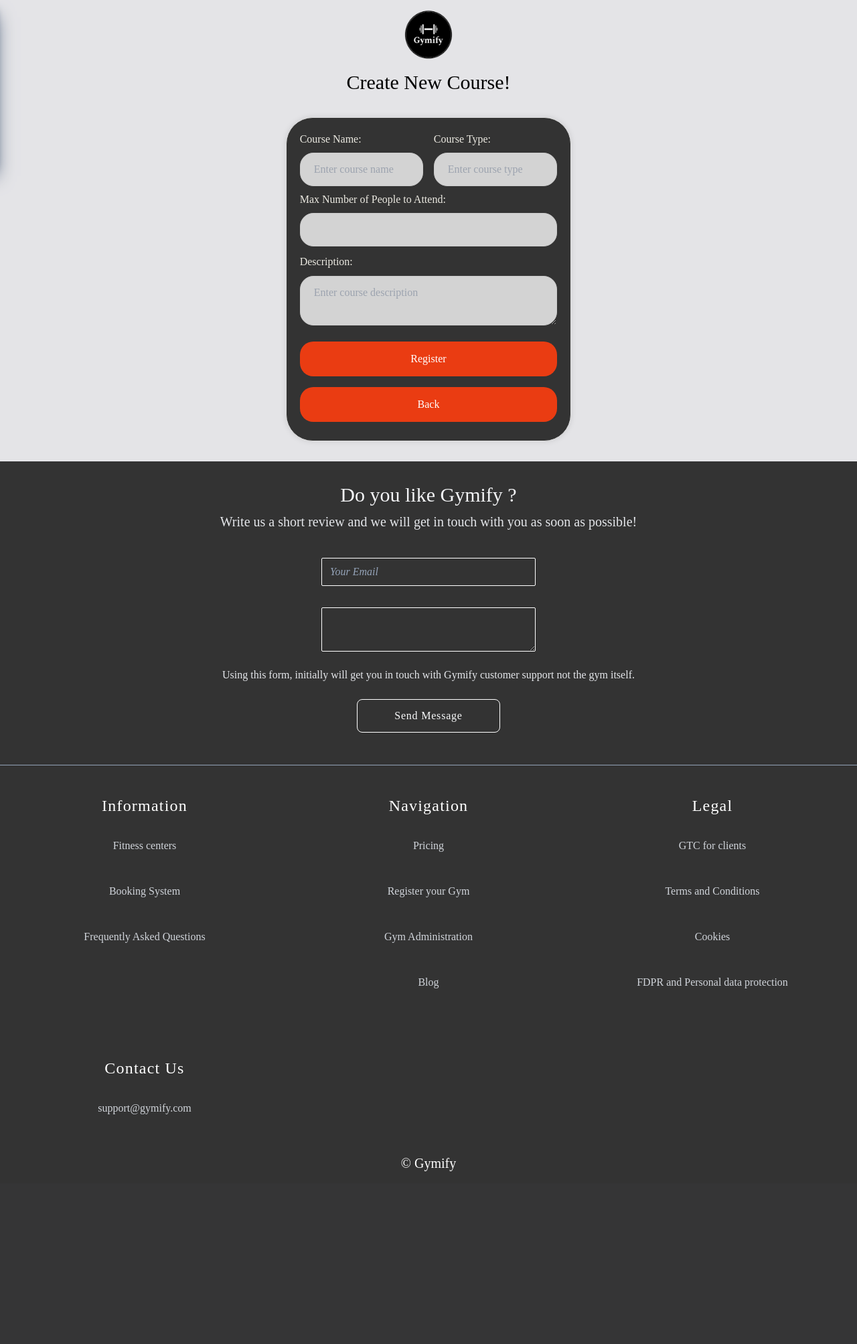
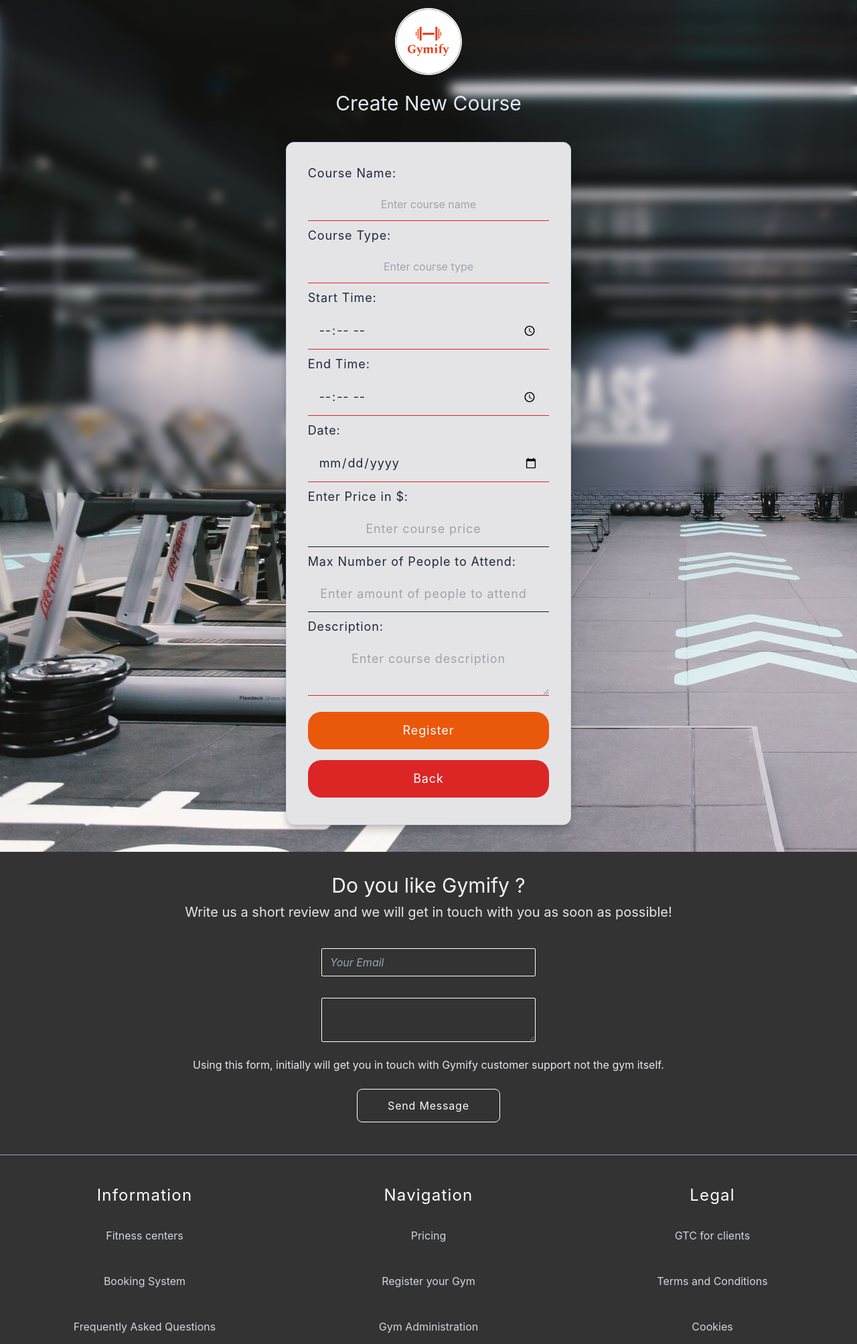
Before and after one commit to Kevin-Cela/GymApplication-Web, a PHP site: page /create/course.php in a window 1280 px wide. Shown: the part 64-2071 px from the top of the page at 67% size. Before the commit the page ends 1813 px from the top, so only its background shows below. Run offline with PHP 8.4, Linux system fonts and the light colour scheme; data that the repository does not hold is empty; some libraries are stand-ins or nearby versions.

Commit message:
Fixed the create new course page added new features, fixed the course buttons to have more info, took down the add meeting since it is in course request.

```diff
--- a/create/course.php
+++ b/create/course.php
@@ -7,55 +7,7 @@
   <?php require '../components/globals.php' ?>
 
   <style>
-    body {
-      font-family: "../assets/font/Spectral Bold.ttf";
-      background-color: #f1f1f1;
-    }
-
-    .container {
-      max-width: 400px;
-      margin: 0 auto;
-      padding: 20px;
-      background-color: #ff5733;
-      border: 1px solid #dddddd;
-      border-radius: 40px;
-      box-shadow: 0 0 10px rgba(0, 0, 0, 0.1);
-      margin-top: 30px;
-      margin-bottom: 30px;
-    }
-
-    .fjala {
-      text-align: center;
-      font-size: 30px;
-    }
-
-    .container input[type="text"],
-    .container input[type="number"],
-    .container input[type="password"] {
-      width: 100%;
-      padding: 12px 20px;
-      margin: 8px 0;
-      display: inline-block;
-      border: 1px solid #ccc;
-      box-sizing: border-box;
-      background-color: lightgrey;
-
-      border-radius: 20px;
-    }
-
-    .container textarea {
-      width: 100%;
-      padding: 12px 20px;
-      margin: 8px 0;
-      display: inline-block;
-      border: 1px solid #ccc;
-      box-sizing: border-box;
-      background-color: lightgrey;
-      border-radius: 20px;
-      resize: vertical;
-    }
-
-    .container button {
+    .btn {
       background-color: #EA3C12;
       color: white;
       padding: 14px 20px;
@@ -66,47 +18,14 @@
       border-radius: 20px;
 
     }
-
-    .container button:hover {
+    .btn:hover {
       opacity: 0.8;
       transition-duration: 1s;
-
-
-    }
-
-    .error {
-      color: red;
-      margin-bottom: 10px;
-    }
-
-    .logo_vogel {
-      width: 100px;
-      height: 100px;
-      margin: 0 auto;
-    }
-
-    .links {
-      text-align: left;
-      margin-top: 10px;
-    }
-
-    .links a {
-      text-decoration: none;
-      margin: 0 5px;
-    }
-
-    .container .form-row {
-      display: flex;
-      justify-content: space-between;
-    }
-
-    .container .form-row .input-group {
-      width: 48%;
     }
   </style>
 </head>
 
-<body>
+<body class = "login-background">
   <?php require '../components/Navigation/Navigation.php' ?>
 
   <?php
@@ -149,32 +68,45 @@
 
   ?>
 
-  <img src="./assets/logo/png/Logo_black_2.png" alt="Logo" class="logo_vogel">
+  <img src="../assets/logo/svg/logo-no-background.svg" alt="Logo" class="w-28 h-28 mb-6 pt-3 mx-auto">
 
-  <div class="fjala">
-    <h1> Create New Course! </h1>
-  </div>
+  <h1 class="text-center text-2xl lg:text-3xl text-slate-200">
+Create New Course  </h1>
 
 
-  <div class="container bg-footer-dark w-9/12 md:w-1/2 lg:w-1/3">
+  <div class="my-10 shadow-lg drop-shadow-lg mx-auto p-4 lg:p-8 border border-slate-300 rounded-xl bg-body-light w-10/12 md:w-10/12 lg:w-1/2 xl:w-1/3">
 
     <form method="POST" action="<?php echo htmlspecialchars($_SERVER['PHP_SELF']); ?>">
 
       <div class="form-row">
-        <div class="input-group">
-          <label for="name" style="color: #ECEAE2;">Course Name:</label>
-          <input type="text" id="name" name="name" placeholder="Enter course name" value="<?php echo $name; ?>" required>
+      <div class="w-full h-fit">
+          <label for="name" class="text-slate-800 tracking-wider text-base lg:text-lg">Course Name:</label>
+          <input type="text" id="name" name="name" class="input-special" placeholder="Enter course name" value="<?php echo $name; ?>" required>
           <span class="error"><?php echo $nameErr; ?></span>
         </div>
-        <div class="input-group">
-          <label for="type" style="color: #ECEAE2;">Course Type:</label>
-          <input type="text" id="type" name="type" placeholder="Enter course type" value="<?php echo $type; ?>" required>
+      <div class="w-full h-fit">
+          <label for="type" class="text-slate-800 tracking-wider text-base lg:text-lg">Course Type:</label>
+          <input type="text" id="type" name="type"class="input-special"  placeholder="Enter course type" value="<?php echo $type; ?>" required>
           <span class="error"><?php echo $typeErr; ?></span>
         </div>
       </div>
+            <label for="startTime" class="text-slate-800 tracking-wider text-base lg:text-lg">Start Time:<br>
+      <input type="time" id="startTime" name="startTime" class="input-special" required>
 
-      <label for="people" style="color: #ECEAE2;">Max Number of People to Attend:</label><br>
-      <input type="number" id="people" name="people" min="1" max="50" value="<?php echo $people; ?>">
+      <label for="endTime" class="text-slate-800 tracking-wider text-base lg:text-lg">End Time:<br>
+      <input type="time" id="startTime" name="startTime" class="input-special" required>
+
+      <label for="date" class="text-slate-800 tracking-wider text-base lg:text-lg">Date:<br>
+      <input type="date" id="date" class="input-special" name="date" required>
+
+
+      <label for="price" class="text-slate-800 tracking-wider text-base lg:text-lg">Enter Price in $:<br>
+      <input type="number" id="price" class="input-special" placeholder="Enter course price" name="price" min="0" step="0.01" value="<?php echo $price; ?>">
+
+      <label for="people" class="text-slate-800 tracking-wider text-base lg:text-lg">Max Number of People to Attend:</label><br>
+      <input type="number" id="people" class="input-special" placeholder="Enter amount of people to attend" name="people" min="1" max="50" value="<?php echo $people; ?>">
+
+
       <br>
       <span class="error"><?php echo $peopleErr; ?></span>
       <script>
@@ -188,16 +120,16 @@
         });
       </script>
 
-      <label for="desc" style="color: #ECEAE2;">Description:</label>
-      <textarea id="email" name="desc" placeholder="Enter course description" value="<?php echo $desc; ?>" required></textarea>
+      <label for="desc" class="text-slate-800 tracking-wider text-base lg:text-lg">Description:</label>
+      <textarea id="email" name="desc" class="input-special" placeholder="Enter course description" value="<?php echo $desc; ?>" required></textarea>
       <span class="error"><?php echo $descErr; ?></span>
 
     </form>
-          <button type="submit">Register</button>
-          <button onclick="redirectToPage()">Back</button>
+          <button type="submit" class="btn bg-orange-600">Register</button>
+          <button onclick="redirectToPage()" class="btn bg-red-600">Back</button>
           <script>
           function redirectToPage() {
-            window.location.href = '/coachDashboard.php';
+            window.location.href = '/coach/dashboard.php';
             }
             </script>
 
--- a/login.php
+++ b/login.php
@@ -10,7 +10,7 @@
 
 
 <body class="login-background">
-  <?php require './components/Validation/LoginValidate.php' ?>
+  <!-- <?php require './components/Validation/LoginValidate.php' ?> -->
   <?php require './components/Navigation/Navigation.php' ?>
 
   <img src="./assets/logo/svg/logo-no-background.svg" alt="Logo" class="w-28 h-28 mb-6 pt-3 mx-auto">
@@ -18,7 +18,7 @@
     Welcome Back
   </h1>
   <div class="my-10 shadow-lg drop-shadow-lg mx-auto p-4 lg:p-8 border border-slate-300 rounded-xl bg-body-light w-10/12 md:w-10/12 lg:w-1/2 xl:w-1/3">
-    <form method="POST" action="<?php echo htmlspecialchars($_SERVER['PHP_SELF']); ?>">
+    <!-- <form method="POST" action="<?php echo htmlspecialchars($_SERVER['PHP_SELF']); ?>"> -->
       <div class="w-full h-fit">
         <label for="email" class="text-slate-800 tracking-wider text-base lg:text-lg">Email</label>
         <input type="text" id="email" name="email" class="input-special" placeholder="Enter your email" value="<?php echo $email; ?>">
@@ -30,7 +30,7 @@
         <span class="text-red-700 pb-6"><?php echo $passwordErr; ?></span>
       </div>
       <input type="submit" name="submit" class="login-button" value="Log In">
-    </form>
+    <!-- </form> -->
     <div class="mt-5 flex flex-col lg:flex-row items-center content-center justify-evenly lg:justify-center gap-4">
       <a href="/forgot_password.php" class="text-sky-600 lg:text-center hover:text-sky-500 w-full">Forgot Password?</a>
       <span class="w-0.5 h-5 bg-slate-500 hidden lg:block"></span>
```
Also changed, not shown: coach/dashboard.php (+98 -34 lines).
